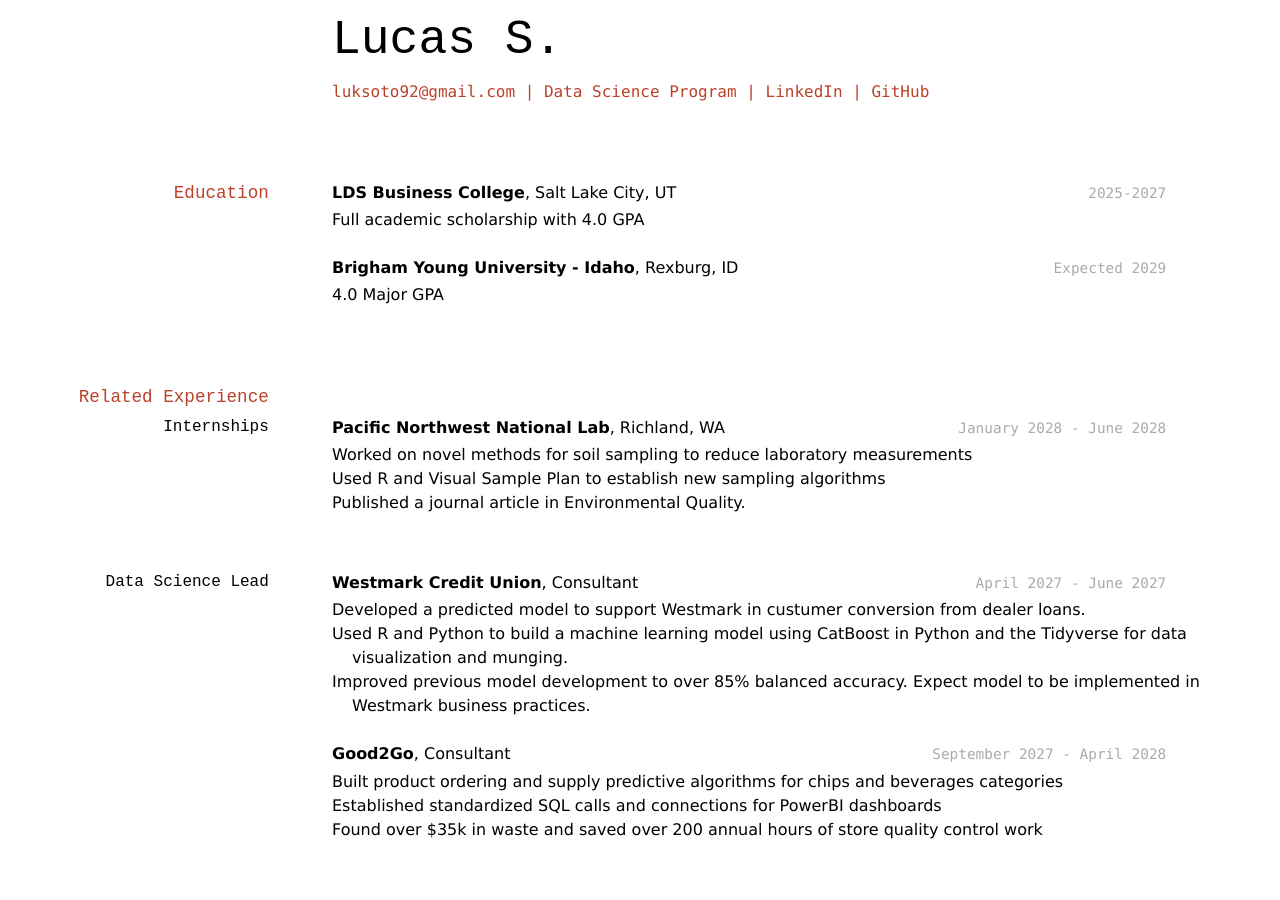
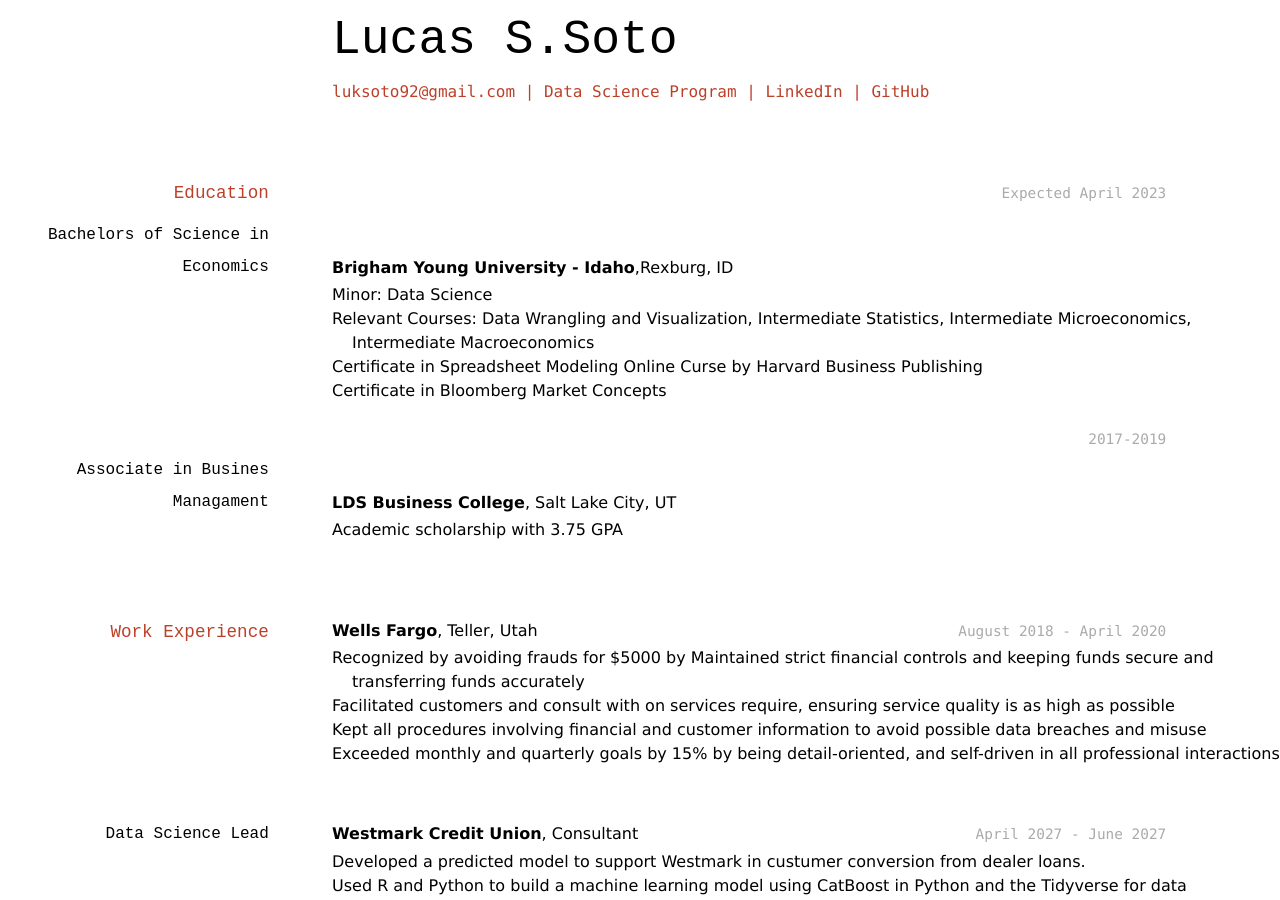
Before and after one commit to luksoto/soto_resume, a Jekyll site: the page built from docs/index.md, in a window 1280 px wide and 900 px high. Built offline with Jekyll 4.4.1, drawn with Linux system fonts in a browser that asks for light colours.

Commit message:
update work

```diff
--- a/docs/index.md
+++ b/docs/index.md
@@ -2,41 +2,47 @@
 layout: cv
 title: Lucas Soto
 ---
-# Lucas S.
+# Lucas S.Soto
 
 
 <div id="webaddress">
 <a href="luksoto92@gmail.com">luksoto92@gmail.com</a>
 | <a href="https://byuidatascience.github.io/development.html">Data Science Program</a>
-| <a href="https://www.linkedin.com/groups/13537407/">LinkedIn</a>
+| <a href="https://www.linkedin.com/in/lucas-samuel-soto/">LinkedIn</a>
 | <a href="https://github.com/byuids-resumes">GitHub</a>
 </div>
 
 <!-- https://www.monique.tech/the-art-of-markdown -->
 
 ## Education
+`Expected April 2023`
+### Bachelors of Science in Economics
+__Brigham Young University - Idaho__,Rexburg, ID
 
-`2025-2027`
+- Minor: Data Science
+- Relevant Courses: Data Wrangling and Visualization, Intermediate Statistics, Intermediate Microeconomics,
+Intermediate Macroeconomics
+- Certificate in Spreadsheet Modeling Online Curse by Harvard Business Publishing
+- Certificate in Bloomberg Market Concepts
+
+`2017-2019`
+### Associate in Busines Managament
 __LDS Business College__, Salt Lake City, UT
 
-- Full academic scholarship with 4.0 GPA
-
-`Expected 2029`
-__Brigham Young University - Idaho__, Rexburg, ID
-
-- 4.0 Major GPA
+- Academic scholarship with 3.75 GPA
 
 
-## Related Experience
 
-### Internships
+## Work Experience
 
-`January 2028 - June 2028`
-__Pacific Northwest National Lab__, Richland, WA
+`August 2018 - April 2020`
+__Wells Fargo__, Teller, Utah
 
-- Worked on novel methods for soil sampling to reduce laboratory measurements
-- Used R and Visual Sample Plan to establish new sampling algorithms
-- Published a journal article in Environmental Quality.
+- Recognized by avoiding frauds for $5000 by Maintained strict financial controls and keeping funds secure and transferring funds accurately
+- Facilitated customers and consult with on services require, ensuring service quality is as high as possible
+- Kept all procedures involving financial and customer information to avoid possible data breaches and misuse
+- Exceeded monthly and quarterly goals by 15% by being detail-oriented, and self-driven in all professional
+interactions
 
 ### Data Science Lead
 
```
